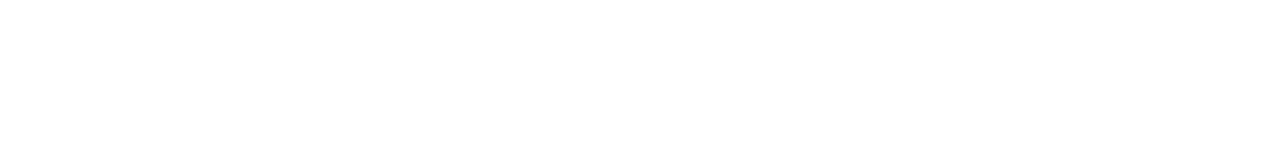
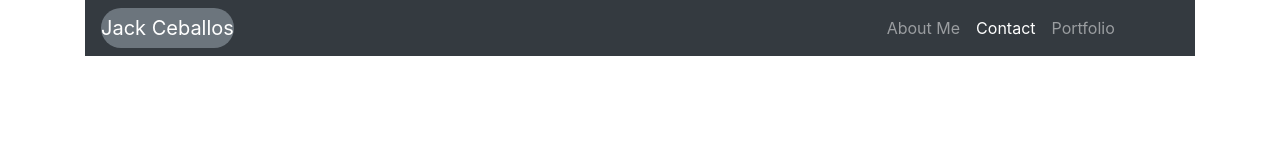
Before and after one commit to jceb30198/Portfolio, a plain HTML site: page contact.html in a window 1280 px wide. Drawn offline with nearby package versions, Linux system fonts and the light colour scheme.

Commit message:
Finished the nav bar on all pages

```diff
--- a/contact.html
+++ b/contact.html
@@ -3,10 +3,39 @@
 <head>
     <meta charset="UTF-8">
     <meta name="viewport" content="width=device-width, initial-scale=1.0">
-    <title>Contact</title>
+    <title>About Me</title>
     <link rel="stylesheet" href="https://stackpath.bootstrapcdn.com/bootstrap/4.5.2/css/bootstrap.min.css" integrity="sha384-JcKb8q3iqJ61gNV9KGb8thSsNjpSL0n8PARn9HuZOnIxN0hoP+VmmDGMN5t9UJ0Z" crossorigin="anonymous">
 </head>
-<body>
+
+<body class="container">
+
+    <header>
+        <nav class="navbar navbar-expand-lg navbar-dark bg-dark">
+
+            <a class="navbar-brand bg-secondary rounded-pill" href="index.html">Jack Ceballos</a>
+            <button class="navbar-toggler" type="button" data-toggle="collapse" data-target="#navbarTogglerDemo02" aria-controls="navbarTogglerDemo02" aria-expanded="false" aria-label="Toggle navigation">
+              <span class="navbar-toggler-icon"></span>
+            </button>
+
+            <div class="col-sm-7"></div>
+
+            <div class="collapse navbar-collapse" id="navbarTogglerDemo02">
+              <ul class="navbar-nav mr-auto mt-2 mt-lg-0">
+                <li class="nav-item">
+                  <a class="nav-link" href="index.html">About Me<span class="sr-only">(current)</span></a>
+                </li>
+                <li class="nav-item active">
+                  <a class="nav-link" href="contact.html">Contact</a>
+                </li>
+                <li class="nav-item">
+                    <a class="nav-link" href="portfolio.html">Portfolio</a>
+                  </li>
+              </ul>
+            </div>
+
+          </nav>
+    </header>
 
 </body>
+
 </html>
```
Also changed, not shown: index.html (+28 -1 lines), portfolio.html (+31 -2 lines).
